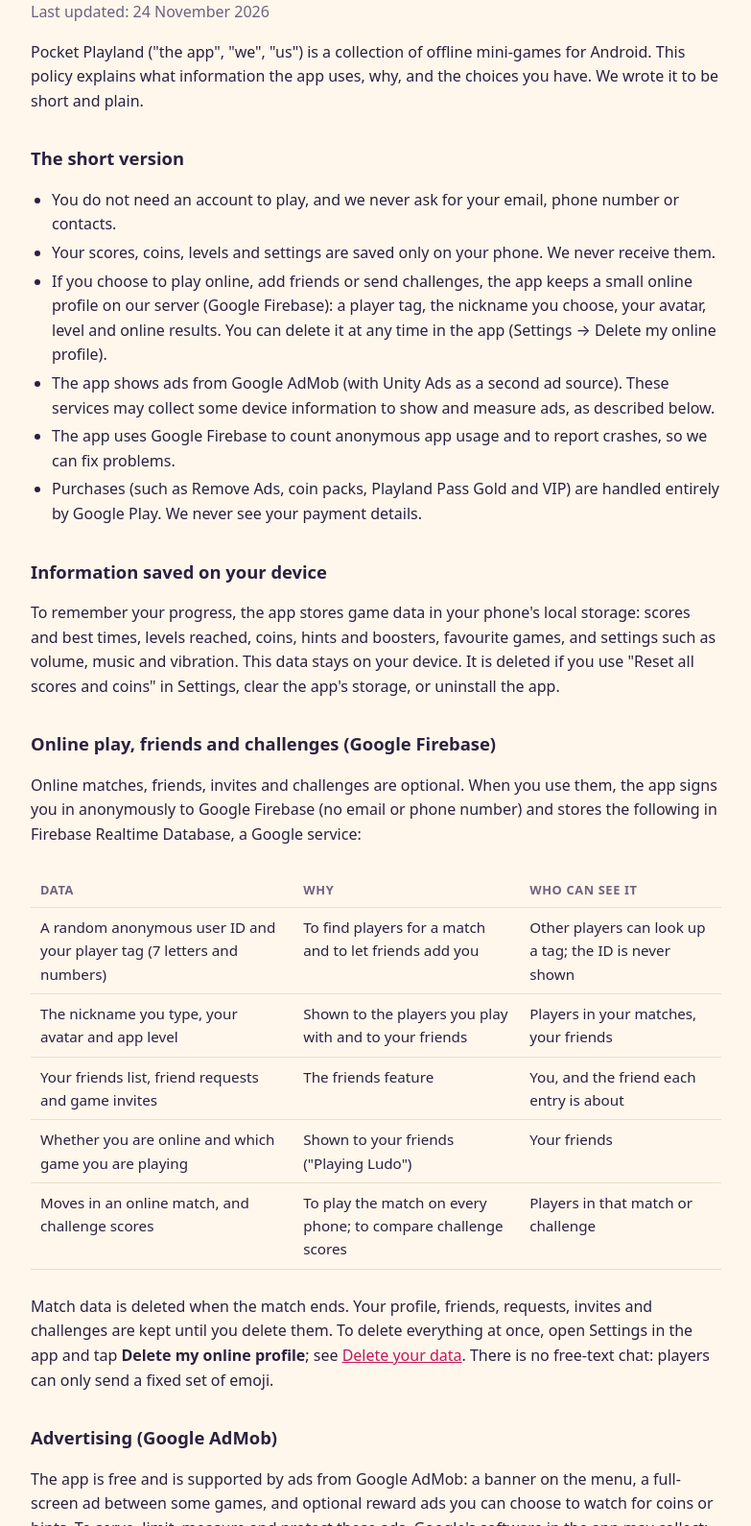
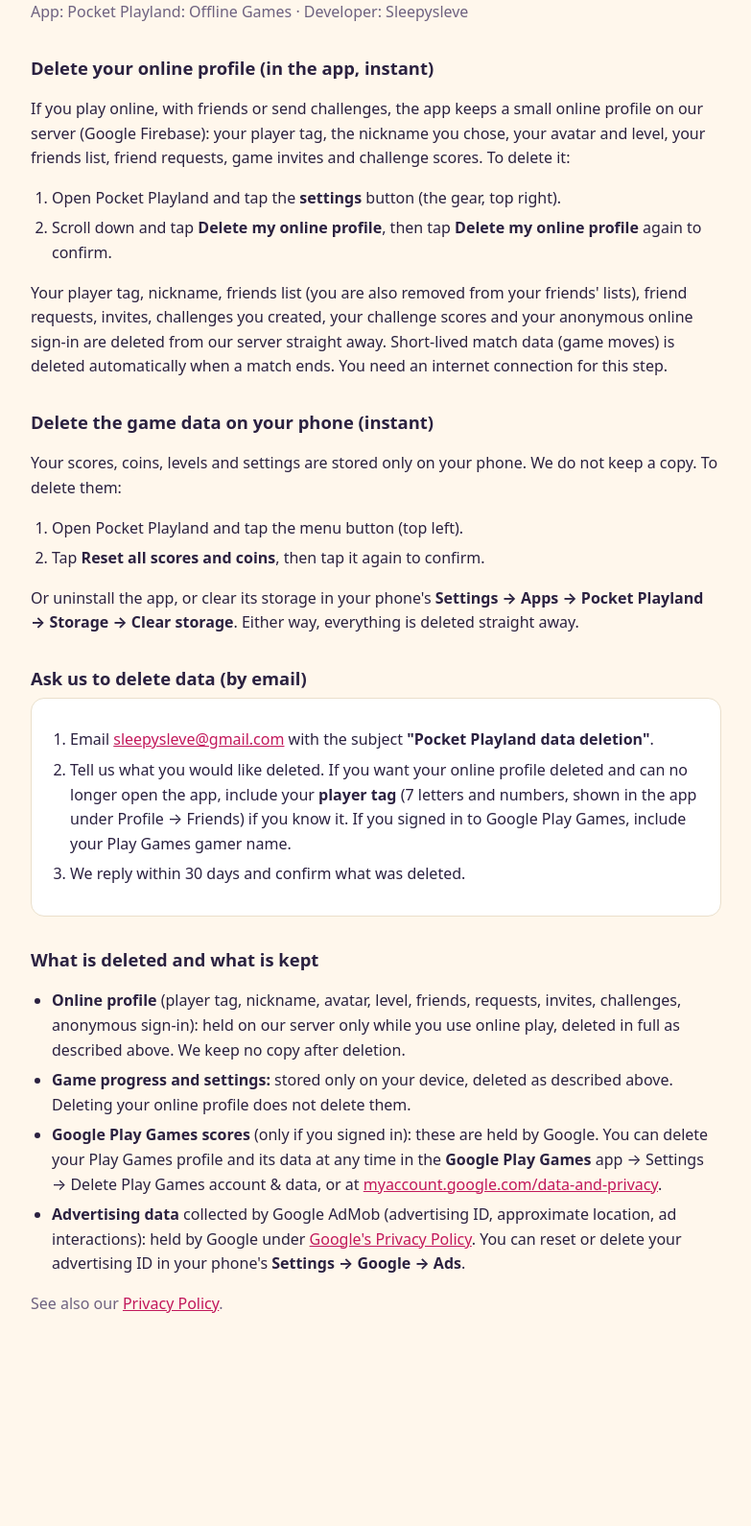
Before and after one commit to vishvasarvaiya/vishvasarvaiya.github.io, a plain HTML site: page delete-data.html in a window 1280 px wide. Shown: the part 104-1694 px from the top of the page at 96% size, without its empty margins (248-1031 px from the left). After the commit the page ends 1548 px from the top, so only its background shows below. Drawn offline with Linux system fonts and the light colour scheme.

Commit message:
Update delete-data.html

```diff
--- a/delete-data.html
+++ b/delete-data.html
@@ -3,103 +3,62 @@
 <head>
 <meta charset="utf-8">
 <meta name="viewport" content="width=device-width, initial-scale=1">
-<title>Privacy Policy · Pocket Playland</title>
+<title>Delete Your Data · Pocket Playland</title>
 <link rel="icon" href="icon.png">
 <style>
-  :root { --bg: #FFF7EC; --ink: #2B2140; --muted: #6E6280; --line: #EADFCB; --accent: #C2185B; }
-  @media (prefers-color-scheme: dark) { :root { --bg: #17121F; --ink: #F3EDFF; --muted: #B2A6C6; --line: #3A2F4C; --accent: #FF7AA8; } }
+  :root { --bg: #FFF7EC; --ink: #2B2140; --muted: #6E6280; --line: #EADFCB; --accent: #C2185B; --card: #FFFFFF; }
+  @media (prefers-color-scheme: dark) { :root { --bg: #17121F; --ink: #F3EDFF; --muted: #B2A6C6; --line: #3A2F4C; --accent: #FF7AA8; --card: #231C30; } }
   body { margin: 0; background: var(--bg); color: var(--ink); font: 16px/1.6 system-ui, -apple-system, "Segoe UI", Roboto, sans-serif; }
   main { max-width: 720px; margin: 0 auto; padding: 32px 20px 56px; }
   header { display: flex; align-items: center; gap: 14px; margin-bottom: 8px; }
   header img { width: 56px; height: 56px; border-radius: 14px; }
   h1 { font-size: 1.8rem; line-height: 1.2; margin: 0; }
-  h2 { font-size: 1.15rem; margin: 32px 0 6px; }
-  p, li { color: var(--ink); } .muted { color: var(--muted); }
-  ul { padding-left: 22px; } li { margin: 4px 0; }
+  h2 { font-size: 1.15rem; margin: 30px 0 6px; }
+  .muted { color: var(--muted); }
+  ol, ul { padding-left: 22px; } li { margin: 6px 0; }
   a { color: var(--accent); }
-  table { width: 100%; border-collapse: collapse; margin: 10px 0; font-size: .95rem; }
-  th, td { text-align: left; vertical-align: top; padding: 8px 10px; border-bottom: 1px solid var(--line); }
-  th { font-size: .8rem; text-transform: uppercase; letter-spacing: .05em; color: var(--muted); }
-  .wrap { overflow-x: auto; }
+  .box { background: var(--card); border: 1px solid var(--line); border-radius: 14px; padding: 14px 18px; }
 </style>
 </head>
 <body>
 <main>
-  <header><img src="icon.png" alt=""><h1>Pocket Playland Privacy Policy</h1></header>
-  <p class="muted">Last updated: 24 November 2026</p>
+  <header><img src="icon.png" alt=""><h1>Delete your Pocket Playland data</h1></header>
+  <p class="muted">App: Pocket Playland: Offline Games · Developer: Sleepysleve</p>
 
-  <p>Pocket Playland ("the app", "we", "us") is a collection of offline mini-games for Android. This policy explains what information the app uses, why, and the choices you have. We wrote it to be short and plain.</p>
+  <h2>Delete your online profile (in the app, instant)</h2>
+  <p>If you play online, with friends or send challenges, the app keeps a small online profile on our server (Google Firebase): your player tag, the nickname you chose, your avatar and level, your friends list, friend requests, game invites and challenge scores. To delete it:</p>
+  <ol>
+    <li>Open Pocket Playland and tap the <b>settings</b> button (the gear, top right).</li>
+    <li>Scroll down and tap <b>Delete my online profile</b>, then tap <b>Delete my online profile</b> again to confirm.</li>
+  </ol>
+  <p>Your player tag, nickname, friends list (you are also removed from your friends' lists), friend requests, invites, challenges you created, your challenge scores and your anonymous online sign-in are deleted from our server straight away. Short-lived match data (game moves) is deleted automatically when a match ends. You need an internet connection for this step.</p>
 
-  <h2>The short version</h2>
+  <h2>Delete the game data on your phone (instant)</h2>
+  <p>Your scores, coins, levels and settings are stored only on your phone. We do not keep a copy. To delete them:</p>
+  <ol>
+    <li>Open Pocket Playland and tap the menu button (top left).</li>
+    <li>Tap <b>Reset all scores and coins</b>, then tap it again to confirm.</li>
+  </ol>
+  <p>Or uninstall the app, or clear its storage in your phone's <b>Settings → Apps → Pocket Playland → Storage → Clear storage</b>. Either way, everything is deleted straight away.</p>
+
+  <h2>Ask us to delete data (by email)</h2>
+  <div class="box">
+    <ol>
+      <li>Email <a href="mailto:sleepysleve@gmail.com?subject=Pocket%20Playland%20data%20deletion">sleepysleve@gmail.com</a> with the subject <b>"Pocket Playland data deletion"</b>.</li>
+      <li>Tell us what you would like deleted. If you want your online profile deleted and can no longer open the app, include your <b>player tag</b> (7 letters and numbers, shown in the app under Profile → Friends) if you know it. If you signed in to Google Play Games, include your Play Games gamer name.</li>
+      <li>We reply within 30 days and confirm what was deleted.</li>
+    </ol>
+  </div>
+
+  <h2>What is deleted and what is kept</h2>
   <ul>
-    <li>You do not need an account to play, and we never ask for your email, phone number or contacts.</li>
-    <li>Your scores, coins, levels and settings are saved only on your phone. We never receive them.</li>
-    <li>If you choose to play online, add friends or send challenges, the app keeps a small online profile on our server (Google Firebase): a player tag, the nickname you choose, your avatar, level and online results. You can delete it at any time in the app (Settings → Delete my online profile).</li>
-    <li>The app shows ads from Google AdMob (with Unity Ads as a second ad source). These services may collect some device information to show and measure ads, as described below.</li>
-    <li>The app uses Google Firebase to count anonymous app usage and to report crashes, so we can fix problems.</li>
-    <li>Purchases (such as Remove Ads, coin packs, Playland Pass Gold and VIP) are handled entirely by Google Play. We never see your payment details.</li>
+    <li><b>Online profile</b> (player tag, nickname, avatar, level, friends, requests, invites, challenges, anonymous sign-in): held on our server only while you use online play, deleted in full as described above. We keep no copy after deletion.</li>
+    <li><b>Game progress and settings:</b> stored only on your device, deleted as described above. Deleting your online profile does not delete them.</li>
+    <li><b>Google Play Games scores</b> (only if you signed in): these are held by Google. You can delete your Play Games profile and its data at any time in the <b>Google Play Games</b> app → Settings → Delete Play Games account &amp; data, or at <a href="https://myaccount.google.com/data-and-privacy" rel="noopener">myaccount.google.com/data-and-privacy</a>.</li>
+    <li><b>Advertising data</b> collected by Google AdMob (advertising ID, approximate location, ad interactions): held by Google under <a href="https://policies.google.com/privacy" rel="noopener">Google's Privacy Policy</a>. You can reset or delete your advertising ID in your phone's <b>Settings → Google → Ads</b>.</li>
   </ul>
 
-  <h2>Information saved on your device</h2>
-  <p>To remember your progress, the app stores game data in your phone's local storage: scores and best times, levels reached, coins, hints and boosters, favourite games, and settings such as volume, music and vibration. This data stays on your device. It is deleted if you use "Reset all scores and coins" in Settings, clear the app's storage, or uninstall the app.</p>
-
-  <h2>Online play, friends and challenges (Google Firebase)</h2>
-  <p>Online matches, friends, invites and challenges are optional. When you use them, the app signs you in anonymously to Google Firebase (no email or phone number) and stores the following in Firebase Realtime Database, a Google service:</p>
-  <div class="wrap"><table>
-    <tr><th>Data</th><th>Why</th><th>Who can see it</th></tr>
-    <tr><td>A random anonymous user ID and your player tag (7 letters and numbers)</td><td>To find players for a match and to let friends add you</td><td>Other players can look up a tag; the ID is never shown</td></tr>
-    <tr><td>The nickname you type, your avatar and app level</td><td>Shown to the players you play with and to your friends</td><td>Players in your matches, your friends</td></tr>
-    <tr><td>Your friends list, friend requests and game invites</td><td>The friends feature</td><td>You, and the friend each entry is about</td></tr>
-    <tr><td>Whether you are online and which game you are playing</td><td>Shown to your friends ("Playing Ludo")</td><td>Your friends</td></tr>
-    <tr><td>Moves in an online match, and challenge scores</td><td>To play the match on every phone; to compare challenge scores</td><td>Players in that match or challenge</td></tr>
-  </table></div>
-  <p>Match data is deleted when the match ends. Your profile, friends, requests, invites and challenges are kept until you delete them. To delete everything at once, open Settings in the app and tap <b>Delete my online profile</b>; see <a href="delete-data.html">Delete your data</a>. There is no free-text chat: players can only send a fixed set of emoji.</p>
-
-  <h2>Advertising (Google AdMob)</h2>
-  <p>The app is free and is supported by ads from Google AdMob: a banner on the menu, a full-screen ad between some games, and optional reward ads you can choose to watch for coins or hints. To serve, limit, measure and protect these ads, Google's software in the app may collect:</p>
-  <div class="wrap"><table>
-    <tr><th>Data</th><th>Why</th></tr>
-    <tr><td>Advertising ID (a resettable ID set by Android)</td><td>Showing ads, limiting how often you see the same ad, and measuring ad performance</td></tr>
-    <tr><td>IP address and approximate location derived from it</td><td>Showing ads suitable for your region and preventing fraud</td></tr>
-    <tr><td>Device and app information (model, Android version, language, app version)</td><td>Making ads display correctly</td></tr>
-    <tr><td>Ad interactions (ads viewed and tapped) and crash information from the ad software</td><td>Measuring ads, preventing fraud, fixing problems</td></tr>
-  </table></div>
-  <p>This information is collected and handled by Google under <a href="https://policies.google.com/privacy" rel="noopener">Google's Privacy Policy</a>. You can learn more at <a href="https://policies.google.com/technologies/partner-sites" rel="noopener">How Google uses information from apps that use its services</a>.</p>
-  <p><b>Your choices:</b></p>
-  <ul>
-    <li>If you are in the European Economic Area, the United Kingdom or Switzerland, the app asks for your consent before personalised ads are shown. You can change your choice at any time in <b>Settings → Ad privacy → Privacy choices</b>.</li>
-    <li>On any Android phone you can reset or delete your advertising ID, or opt out of personalised ads, in your phone's <b>Settings → Google → Ads</b> (the exact menu depends on your phone).</li>
-      </ul>
-
-  <h2>Unity Ads</h2>
-  <p>Some ads shown through AdMob may come from Unity Ads. Unity may collect the same kinds of information listed above (advertising ID, IP address, device information and ad interactions) to show and measure those ads, under <a href="https://unity.com/legal/game-player-and-app-user-privacy-policy" rel="noopener">Unity's Privacy Policy</a>. Your ad privacy choices above apply to these ads too.</p>
-
-  <h2>App usage and crash reports (Google Firebase)</h2>
-  <p>The app uses Google Firebase Analytics and Firebase Crashlytics. Analytics records anonymous events such as which games are opened, levels finished and features used, together with device information (model, Android version, language, app version), the app instance ID and approximate location from your IP address. Crashlytics sends a report when the app crashes, with the device information and the technical details of the crash. We use this only to understand which games people enjoy and to fix bugs. It is handled by Google under <a href="https://firebase.google.com/support/privacy" rel="noopener">Firebase's privacy information</a>. We do not use it to identify you.</p>
-
-  <h2>Purchases (Google Play Billing)</h2>
-  <p>In-app purchases and the VIP subscription are processed by Google Play. Google handles your payment details under Google's Privacy Policy; we never receive them. The app only receives a confirmation of what you bought, so it can give you the item and restore it if you reinstall the app. You can manage or cancel a subscription at any time in the Google Play Store under <b>Payments &amp; subscriptions</b>.</p>
-
-  <h2>Notifications</h2>
-  <p>If you allow notifications, the app schedules reminders on your phone (for example that your daily reward is ready). They are created on your device; no notification data is sent to us. You can turn them off in the app's Settings or in your phone's settings.</p>
-
-  <h2>Internet access</h2>
-  <p>All games work without the internet. The app uses an internet connection only for online play, friends and challenges (Firebase), ads, anonymous usage and crash reports (Firebase), purchases, app updates and reviews through Google Play.</p>
-
-  <h2>Children</h2>
-  <p>Pocket Playland is intended for a general audience and is not directed at children under 13. We do not knowingly collect personal information from children. If you believe a child has provided personal information through the app, contact us and we will help remove it.</p>
-
-  <h2>Sharing and selling</h2>
-  <p>We do not sell your personal information, and we do not share it with anyone other than the Google and Unity services described above.</p>
-
-  <h2>Security and retention</h2>
-  <p>Game data is kept on your device until you reset it or uninstall the app. Your online profile is kept on Firebase until you delete it in the app (or ask us by email); it is sent over encrypted connections (HTTPS) and protected by access rules so players can only change their own data. Information collected by Google is kept according to Google's own retention policies.</p>
-
-  <h2>Changes to this policy</h2>
-  <p>If we change this policy, we will update this page and the "Last updated" date above.</p>
-
-  <h2>Contact</h2>
-  <p>Questions or requests about privacy: <a href="mailto:sleepysleve@gmail.com">sleepysleve@gmail.com</a></p>
+  <p class="muted">See also our <a href="privacy.html">Privacy Policy</a>.</p>
 </main>
 </body>
 </html>
```
